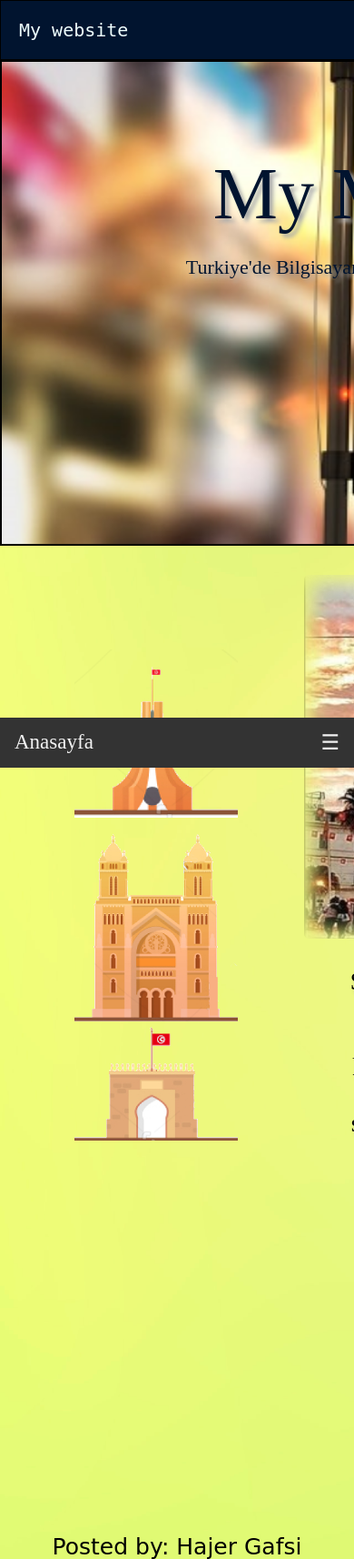
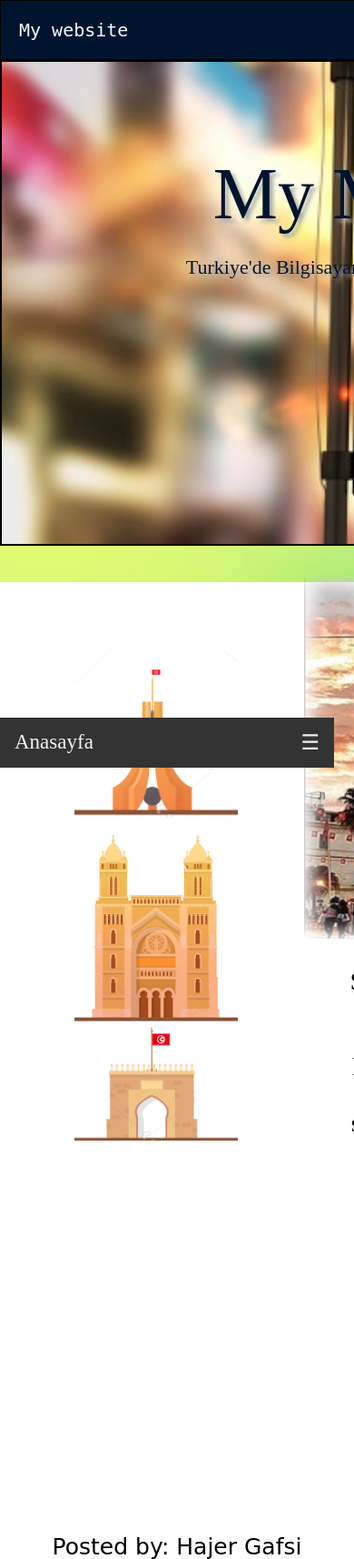
Before and after one commit to hajergafsi/Tunus-nasil-bir-ulke, a PHP site: page /kilise.html in a window 390 px wide; the page is wider, and only the part inside the window is pictured. Shown: the top 1714 px of that part at 91% size. Run offline with PHP 8.4, Linux system fonts and the light colour scheme; lists and menus that the app fills with data are empty; some web fonts are replaced.

Commit message:
Update sehrim1.css

```diff
--- a/css/sehrim1.css
+++ b/css/sehrim1.css
@@ -149,11 +149,19 @@
     .container {
         width:  80rem;
         padding-right: 0px ;
-        height:100rem;
+        max-height:50rem;
     }
     .head, header{
         width : 80rem;
+        font-size: 1rem;
     }
+    body{
+    max-height:40rem;
+    }
+    .navbar{
+        width:23rem;
+    }
+
 }
 
 @media screen and (max-width: 600px) {
```
